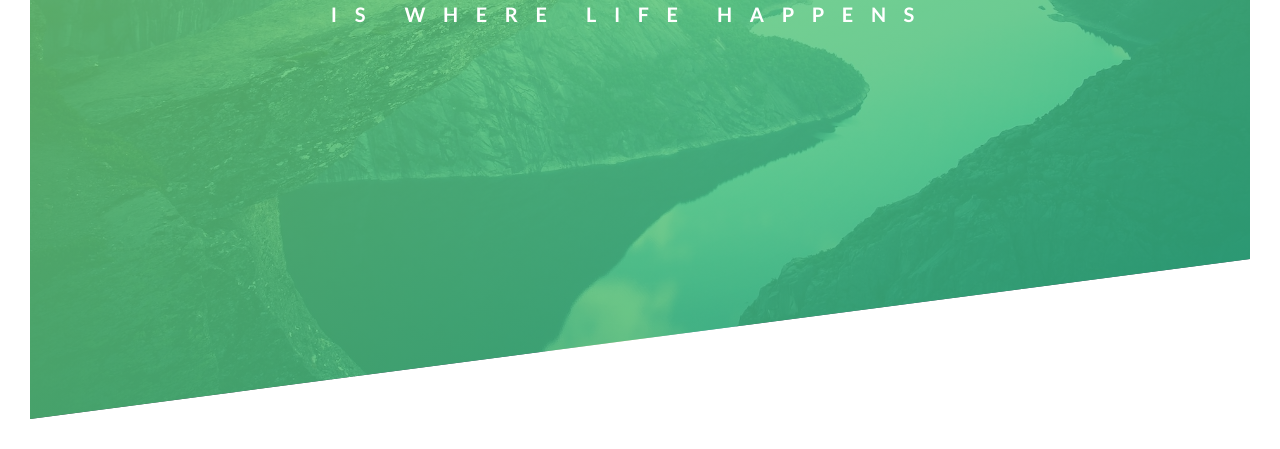
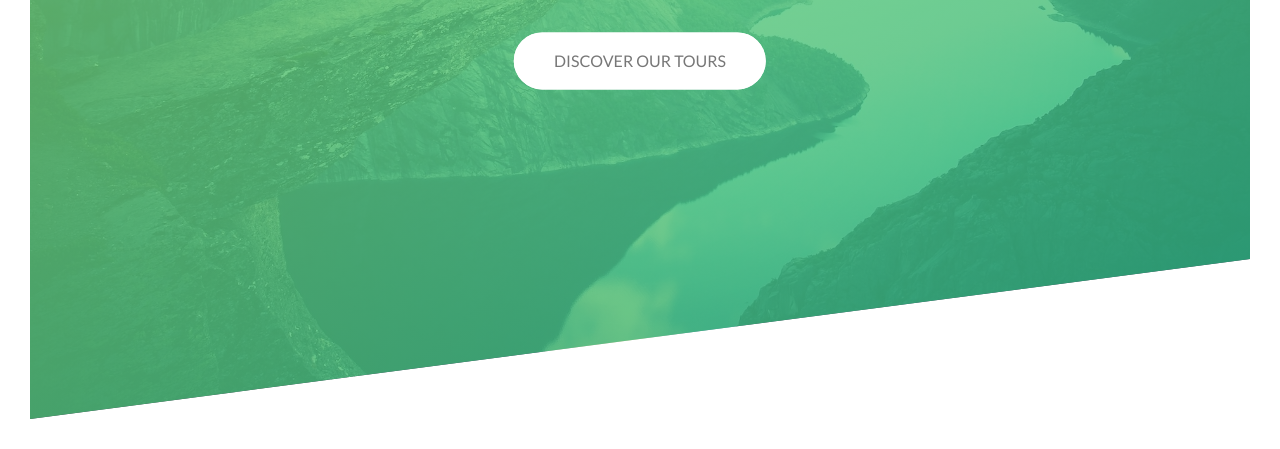
Before and after one commit to arade1994/natours, a plain HTML site: page index.html in a window 1280 px wide. Shown: the part 371-820 px from the top of the page. Drawn offline with Linux system fonts and the light colour scheme.

Commit message:
Added and animated header button

```diff
--- a/css/style.css
+++ b/css/style.css
@@ -51,12 +51,14 @@ body {
   top: 40%;
   left: 50%;
   transform: translate(-50%, -50%);
+  text-align: center;
 }
 
 .heading-text {
   color: #fff;
   text-transform: uppercase;
   backface-visibility: hidden;
+  margin-bottom: 60px;
 }
 
 .heading {
@@ -102,3 +104,68 @@ body {
     transform: translateX(0);
   }
 }
+
+@keyframes moveInBottom {
+  0% {
+    opacity: 0;
+    transform: translateY(30px);
+  }
+  100% {
+    opacity: 1;
+    transform: translateX(0);
+  }
+}
+
+.btn:link,
+.btn:visited {
+  text-decoration: none;
+  text-transform: uppercase;
+  padding: 15px 40px;
+  display: inline-block;
+  font-size: 16px;
+  border-radius: 100px;
+  transition: all 0.2s;
+  position: relative;
+}
+
+.btn:hover {
+  transform: translateY(-3px);
+  box-shadow: 0 10px 20px rgba(0, 0, 0, 0.2);
+}
+
+.btn:active {
+  transform: translateY(-1px);
+  box-shadow: 0 5px 10px rgba(0, 0, 0, 0.2);
+}
+
+.btn-white {
+  background-color: #fff;
+  color: #777;
+}
+
+.btn::after {
+  content: "";
+  display: inline-block;
+  width: 100%;
+  height: 100%;
+  border-radius: 100px;
+  position: absolute;
+  top: 0;
+  left: 0;
+  z-index: -1;
+  transition: all 0.4s;
+}
+
+.btn-white::after {
+  background-color: #fff;
+}
+
+.btn:hover::after {
+  transform: scaleX(1.4) scaleY(1.6);
+  opacity: 0;
+}
+
+.btn-animated {
+  animation: moveInBottom 0.5s ease-out 0.75s;
+  animation-fill-mode: backwards;
+}
--- a/index.html
+++ b/index.html
@@ -25,6 +25,7 @@
           <span class="heading">Outdoors</span>
           <span class="subheading">is where life happens</span>
         </h1>
+        <a href="#" class="btn btn-white btn-animated">Discover our tours</a>
       </div>
     </header>
   </body>
```
